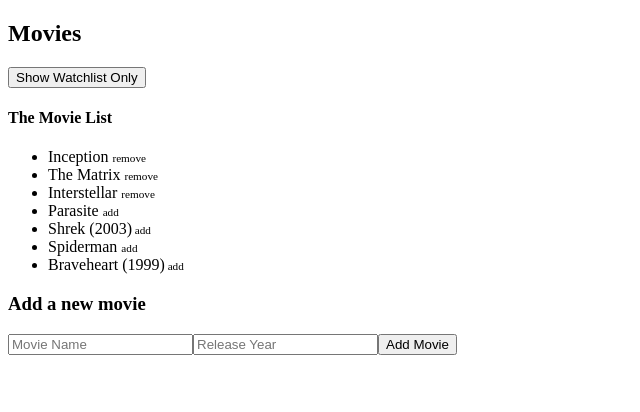
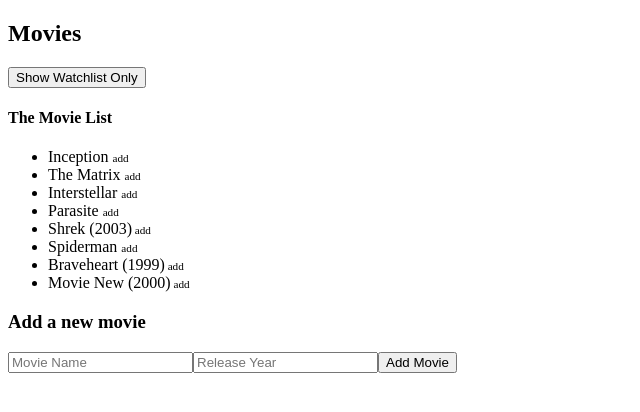
Before and after one commit to serhat-bca/ch2_mern_shared, a React (Vite) app in the folder movie-app-jsonserver/: page / in a window 1280 px wide. Shown: the top 412 px of the page, without its empty margins (0-640 px from the left). Built offline with nearby package versions, Linux system fonts and the light colour scheme; data requests are answered from the project's data file.

Commit message:
service folder added.

```diff
--- a/movie-app-jsonserver/db.json
+++ b/movie-app-jsonserver/db.json
@@ -3,17 +3,17 @@
     {
       "id": "1",
       "title": "Inception",
-      "watchlist": true
+      "watchlist": false
     },
     {
       "id": "2",
       "title": "The Matrix",
-      "watchlist": true
+      "watchlist": false
     },
     {
       "id": "3",
       "title": "Interstellar",
-      "watchlist": true
+      "watchlist": false
     },
     {
       "id": "4",
@@ -37,6 +37,12 @@
       "title": "Braveheart",
       "watchlist": false,
       "releaseYear": 1999
+    },
+    {
+      "id": "50d4",
+      "title": "Movie New",
+      "watchlist": false,
+      "releaseYear": 2000
     }
   ]
 }
--- a/movie-app-jsonserver/src/App.jsx
+++ b/movie-app-jsonserver/src/App.jsx
@@ -2,7 +2,7 @@
 import AddMovieForm from "./components/AddMovieForm";
 import FilteredMovies from "./components/FilteredMovies";
 import Toggle from "./components/Toggle";
-import axios from "axios";
+import movieService from "./services/movieService";
 
 const App = () => {
   const [movielist, setMovielist] = useState([]);
@@ -11,17 +11,18 @@
   const [toggle, setToggle] = useState(false);
 
   useEffect(() => {
-    axios.get("http://localhost:3001/movies").then((response) => {
-      console.log(response.data);
-      setMovielist(response.data);
-    });
+    // axios.get("http://localhost:3001/movies").then((response) => {
+    //   console.log(response.data);
+    //   setMovielist(response.data);
+    // });
+    movieService.getAllMovies().then((movies) => setMovielist(movies));
   }, []);
 
   const filteredMovies = toggle
     ? movielist.filter((m) => m.watchlist)
     : movielist;
 
-  const handleSubmit = (e) => {
+  const handleSubmit = async (e) => {
     e.preventDefault();
     if (movieName) {
       console.log("Label: ", movieName);
@@ -32,13 +33,17 @@
         releaseYear: parseInt(releaseYear) || null,
       };
       // make a post request to json-server
-      axios.post("http://localhost:3001/movies", mvObj).then((response) => {
-        // response.data will have the newly created object
-        console.log(response.data);
-        setMovielist([...movielist, response.data]);
-        setMovieName("");
-        setReleaseYear("");
-      });
+      const newMovie = await movieService.addMovie(mvObj);
+      setMovielist([...movielist, newMovie]);
+      setMovieName("");
+      setReleaseYear("");
+      // axios.post("http://localhost:3001/movies", mvObj).then((response) => {
+      //   // response.data will have the newly created object
+      //   console.log(response.data);
+      //   setMovielist([...movielist, response.data]);
+      //   setMovieName("");
+      //   setReleaseYear("");
+      // });
     } else {
       alert("Please enter a movie name");
       setReleaseYear("");
@@ -53,12 +58,13 @@
 
   const toggleWatchlist = async (movie) => {
     const request = { ...movie, watchlist: !movie.watchlist };
-    const response = await axios.put(
-      `http://localhost:3001/movies/${movie.id}`,
-      request
-    );
+    // const response = await axios.put(
+    //   `http://localhost:3001/movies/${movie.id}`,
+    //   request
+    // );
 
-    const updatedMovie = response.data;
+    // const updatedMovie = response.data;
+    const updatedMovie = await movieService.updateMovie(request);
 
     // update the movieList state with the updated movie
     setMovielist(
--- /dev/null
+++ b/movie-app-jsonserver/src/services/movieService.js
@@ -0,0 +1,19 @@
+import axios from "axios";
+const MOVIE_URL = "http://localhost:3001/movies";
+
+const getAllMovies = async () => {
+  const response = await axios.get(MOVIE_URL);
+  return response.data;
+};
+
+const addMovie = async (movie) => {
+  const response = await axios.post(MOVIE_URL, movie);
+  return response.data;
+};
+
+const updateMovie = async (movie) => {
+  const response = await axios.put(`${MOVIE_URL}/${movie.id}`, movie);
+  return response.data;
+};
+
+export default { getAllMovies, addMovie, updateMovie };
```
